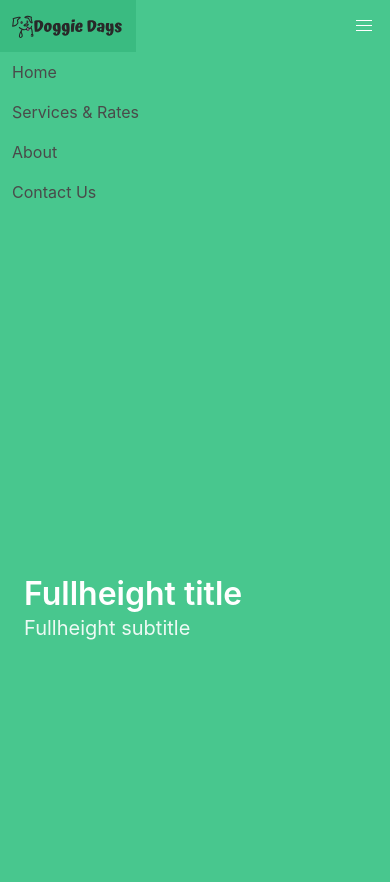
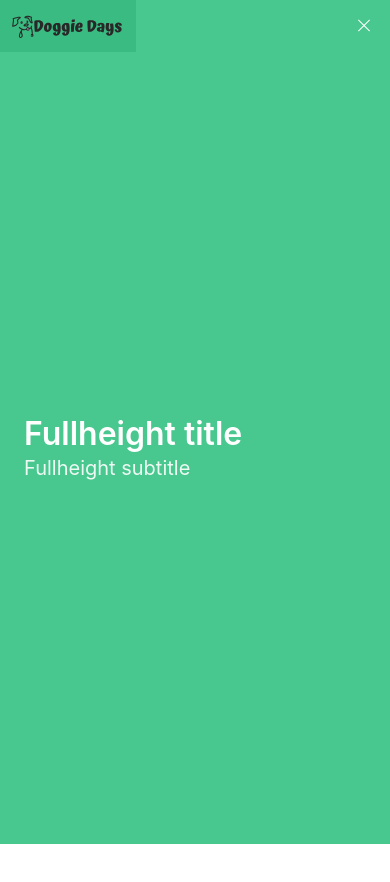
Before and after one commit to wtratt/doggiedays, a plain HTML site: page index.html in a window 390 px wide. Both pictures are taken after a click on the button 364 px from the left and 26 px from the top of the page. After the commit the page ends 844 px from the top, so only its background shows below. Drawn offline with nearby package versions, Linux system fonts and the light colour scheme.

Commit message:
added js

```diff
--- a/index.html
+++ b/index.html
@@ -7,6 +7,7 @@
     <link rel="stylesheet" href="https://cdn.jsdelivr.net/npm/bulma@0.8.0/css/bulma.min.css">
     <link rel="icon" href="images/cute-dog-silhouette-svgrepo-com.svg" type="image/gif">
     <script defer src="https://use.fontawesome.com/releases/v5.3.1/js/all.js"></script>
+    <script src="js/index.js"></script>
   </head>
   <body>
 
@@ -17,13 +18,14 @@
         <img src="images/logo.svg" width="112" height="28">
       </a>
 
-      <a role="button" class="navbar-burger burger" aria-label="menu" aria-expanded="false" data-target="navbarBasic">
-        <span aria-hidden="true"></span>
-        <span aria-hidden="true"></span>
-        <span aria-hidden="true"></span>
-      </a>
+        <a role="button" class="navbar-burger burger" aria-label="menu" aria-expanded="false" data-target="navbarBasic">
+          <span aria-hidden="true"></span>
+          <span aria-hidden="true"></span>
+          <span aria-hidden="true"></span>
+        </a>
     </div>
 
+    <div class="navbar-menu">
       <div class="navbar-end">
         <a class="navbar-item">
           Home
@@ -64,6 +66,7 @@
         </div> -->
 
       </div>
+    </div>
   </nav>
 
   <!-- End Navbar -->
--- /dev/null
+++ b/js/index.js
@@ -0,0 +1,27 @@
+
+// Toggles hamburger and nav menu.
+document.addEventListener('DOMContentLoaded', () => {
+
+    // Get all "navbar-burger" elements
+    const $navbarBurgers = Array.prototype.slice.call(document.querySelectorAll('.navbar-burger'), 0);
+
+    // Check if there are any navbar burgers
+    if ($navbarBurgers.length > 0) {
+
+      // Add a click event on each of them
+      $navbarBurgers.forEach( el => {
+        el.addEventListener('click', () => {
+
+          // Get the target from the "data-target" attribute
+          const target = el.dataset.target;
+          const $target = document.getElementById(target);
+
+          // Toggle the "is-active" class on both the "navbar-burger" and the "navbar-menu"
+          el.classList.toggle('is-active');
+          $target.classList.toggle('is-active');
+
+        });
+      });
+    }
+
+  });
```
